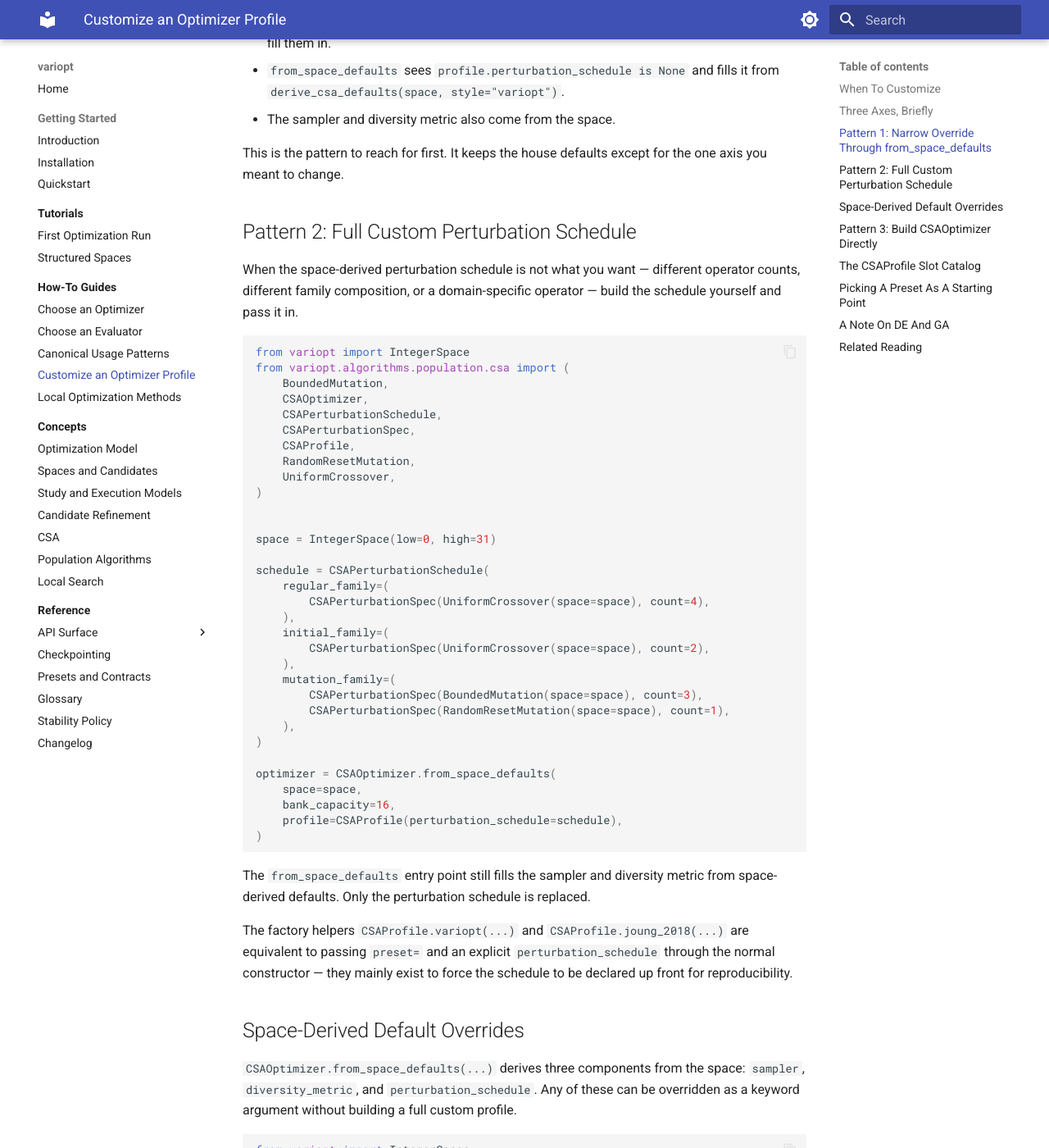
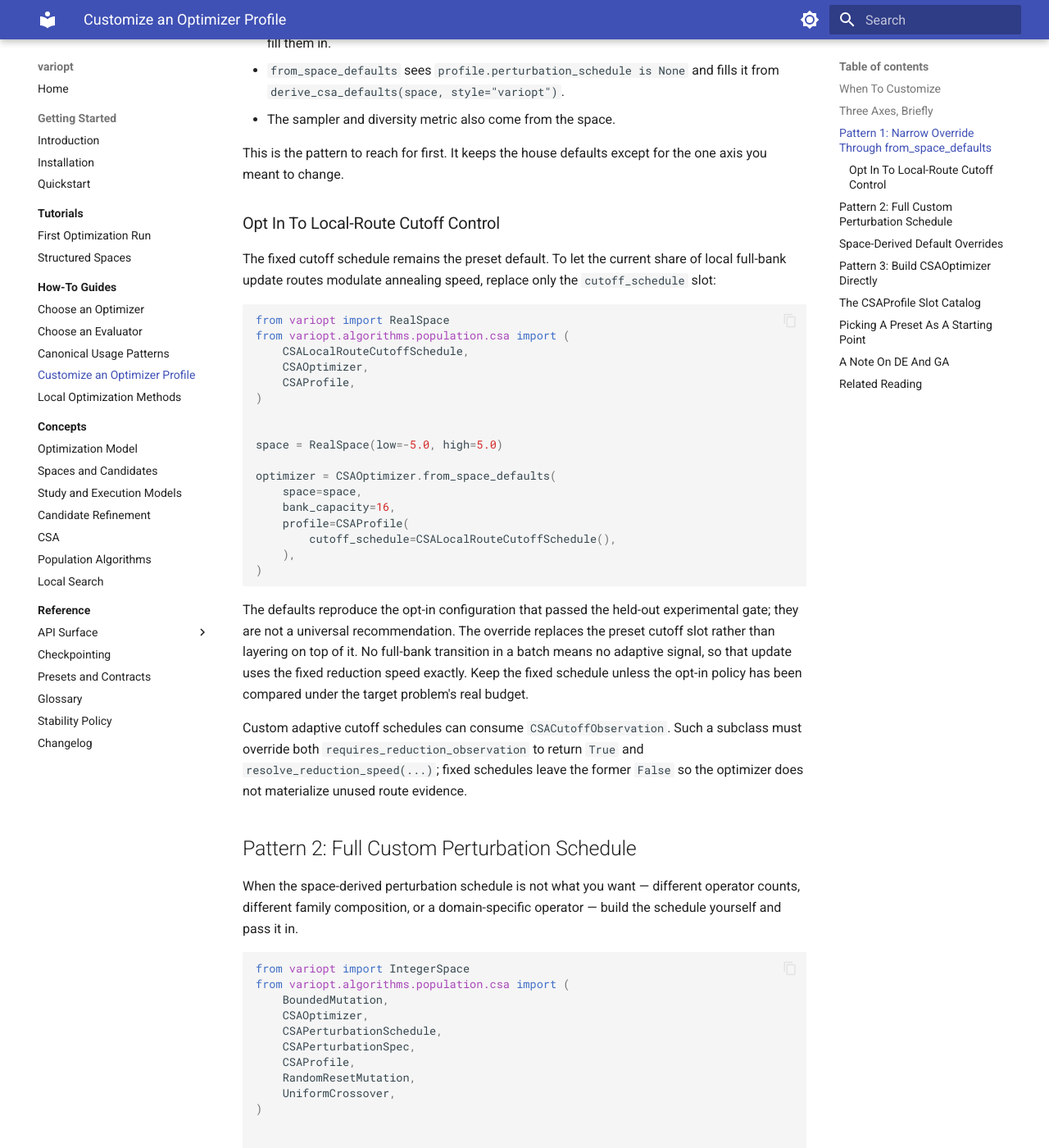
Before and after one commit to isty2e/variopt, an MkDocs documentation site: the page built from docs/guides/customize-optimizer-profile.md, in a window 1280 px wide and 1400 px high, scrolled down 1691 px. Shown: the whole window at 82% size. Built offline with MkDocs 1.6.1 and Material for MkDocs 9.7.7, drawn with Linux system fonts in a browser that asks for light colours.

Commit message:
docs(csa): document local-route cutoff control

````diff
--- a/docs/guides/customize-optimizer-profile.md
+++ b/docs/guides/customize-optimizer-profile.md
@@ -75,6 +75,44 @@ What actually happens:
 
 This is the pattern to reach for first. It keeps the house defaults except for
 the one axis you meant to change.
+
+### Opt In To Local-Route Cutoff Control
+
+The fixed cutoff schedule remains the preset default. To let the current share
+of local full-bank update routes modulate annealing speed, replace only the
+`cutoff_schedule` slot:
+
+```python
+from variopt import RealSpace
+from variopt.algorithms.population.csa import (
+    CSALocalRouteCutoffSchedule,
+    CSAOptimizer,
+    CSAProfile,
+)
+
+
+space = RealSpace(low=-5.0, high=5.0)
+
+optimizer = CSAOptimizer.from_space_defaults(
+    space=space,
+    bank_capacity=16,
+    profile=CSAProfile(
+        cutoff_schedule=CSALocalRouteCutoffSchedule(),
+    ),
+)
+```
+
+The defaults reproduce the opt-in configuration that passed the held-out
+experimental gate; they are not a universal recommendation. The override
+replaces the preset cutoff slot rather than layering on top of it. No full-bank
+transition in a batch means no adaptive signal, so that update uses the fixed
+reduction speed exactly. Keep the fixed schedule unless the opt-in policy has
+been compared under the target problem's real budget.
+
+Custom adaptive cutoff schedules can consume `CSACutoffObservation`. Such a
+subclass must override both `requires_reduction_observation` to return `True`
+and `resolve_reduction_speed(...)`; fixed schedules leave the former `False` so
+the optimizer does not materialize unused route evidence.
 
 ## Pattern 2: Full Custom Perturbation Schedule
 
````
Also changed, not shown: CHANGELOG.md (+14 -0 lines), docs/concepts/csa.md (+22 -0 lines), docs/reference/presets-and-contracts.md (+1 -1 lines).
